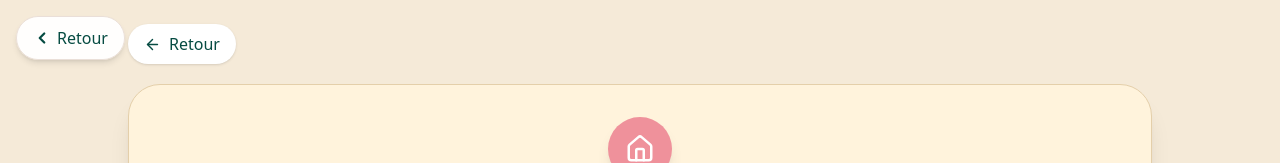
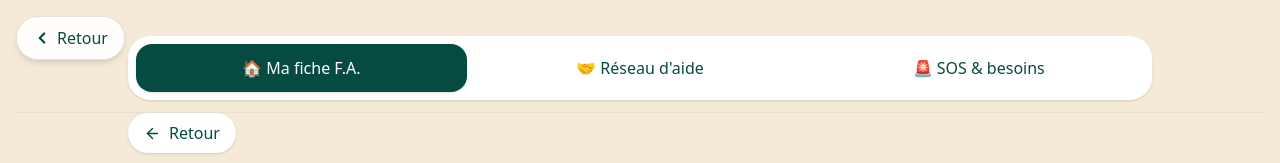
Before and after one commit to jonathandrouillon-commits/taui-te-ora, a Next.js app: page /famille-accueil in a window 1280 px wide. Shown: the top 163 px of the page. Built offline with nearby package versions, Linux system fonts and the light colour scheme; no server answers; the database is empty.

Commit message:
Fusionne Famille accueil avec le reseau aide et les SOS

```diff
--- a/app/famille-accueil/page.tsx
+++ b/app/famille-accueil/page.tsx
@@ -16,6 +16,8 @@ import {
   Users,
 } from "lucide-react";
 import { supabase } from "../lib/supabase";
+import HelpNetworkPage from "../reseau-aide/page";
+import HelpSosPage from "../sos-aide/page";
 
 type FosterProfile = {
   foster_profile_enabled: boolean;
@@ -173,6 +175,17 @@ function structureTypeLabel(
   }
 }
 
+type HelpWorkspaceTab = "fa" | "network" | "sos";
+
+const HELP_NETWORK_ROLES = [
+  "admin",
+  "administrateur",
+  "association",
+  "refuge",
+  "fourriere",
+  "benevole",
+];
+
 export default function FamilleAccueilPage() {
   const router = useRouter();
   const [profile, setProfile] = useState<FosterProfile>(EMPTY_PROFILE);
@@ -184,6 +197,8 @@ export default function FamilleAccueilPage() {
   const [selectedPrefs, setSelectedPrefs] = useState<string[]>([]);
   const [noPreference, setNoPreference] = useState(true);
   const [structureSearch, setStructureSearch] = useState("");
+  const [activeTab, setActiveTab] = useState<HelpWorkspaceTab>("fa");
+  const [currentRole, setCurrentRole] = useState("");
 
   useEffect(() => {
     let active = true;
@@ -212,6 +227,7 @@ export default function FamilleAccueilPage() {
             supabase
               .from("profiles")
               .select(`
+                role,
                 foster_profile_enabled,
                 foster_accepts_dogs,
                 foster_accepts_cats,
@@ -289,6 +305,11 @@ export default function FamilleAccueilPage() {
         const d = profileResult.data;
 
         if (d) {
+          setCurrentRole(
+            String(d.role || "")
+              .trim()
+              .toLowerCase()
+          );
           setProfile({
             foster_profile_enabled: Boolean(d.foster_profile_enabled),
             foster_accepts_dogs: Boolean(d.foster_accepts_dogs),
@@ -629,6 +650,9 @@ export default function FamilleAccueilPage() {
     }
   }
 
+  const canAccessPrivateNetwork =
+    HELP_NETWORK_ROLES.includes(currentRole);
+
   if (loading) {
     return (
       <main className="flex min-h-[100dvh] items-center justify-center bg-[#f5ead8] px-4">
@@ -642,8 +666,50 @@ export default function FamilleAccueilPage() {
     );
   }
 
+  if (activeTab === "network") {
+    return (
+      <>
+        <HelpWorkspaceTabs
+          activeTab={activeTab}
+          onChange={setActiveTab}
+        />
+
+        {canAccessPrivateNetwork ? (
+          <HelpNetworkPage />
+        ) : (
+          <PrivateHelpAccessMessage
+            onBack={() => setActiveTab("fa")}
+          />
+        )}
+      </>
+    );
+  }
+
+  if (activeTab === "sos") {
+    return (
+      <>
+        <HelpWorkspaceTabs
+          activeTab={activeTab}
+          onChange={setActiveTab}
+        />
+
+        {canAccessPrivateNetwork ? (
+          <HelpSosPage />
+        ) : (
+          <PrivateHelpAccessMessage
+            onBack={() => setActiveTab("fa")}
+          />
+        )}
+      </>
+    );
+  }
+
   return (
     <main className="min-h-[100dvh] bg-[#f5ead8] px-4 py-6 pb-28 text-[#3b2417]">
+      <HelpWorkspaceTabs
+        activeTab={activeTab}
+        onChange={setActiveTab}
+      />
       <form onSubmit={save} className="mx-auto max-w-5xl">
         <button
           type="button"
@@ -1070,6 +1136,92 @@ export default function FamilleAccueilPage() {
   );
 }
 
+function HelpWorkspaceTabs({
+  activeTab,
+  onChange,
+}: {
+  activeTab: HelpWorkspaceTab;
+  onChange: (tab: HelpWorkspaceTab) => void;
+}) {
+  const tabs: Array<{
+    key: HelpWorkspaceTab;
+    label: string;
+    icon: string;
+  }> = [
+    {
+      key: "fa",
+      label: "Ma fiche F.A.",
+      icon: "🏠",
+    },
+    {
+      key: "network",
+      label: "Réseau d'aide",
+      icon: "🤝",
+    },
+    {
+      key: "sos",
+      label: "SOS & besoins",
+      icon: "🚨",
+    },
+  ];
+
+  return (
+    <div className="sticky top-0 z-[60] border-b border-[#e7ddd1] bg-[#f5ead8]/95 px-4 py-3 backdrop-blur">
+      <div className="mx-auto flex max-w-5xl gap-2 overflow-x-auto rounded-[22px] bg-white p-2 shadow-sm">
+        {tabs.map((tab) => (
+          <button
+            key={tab.key}
+            type="button"
+            onClick={() => onChange(tab.key)}
+            className={`min-w-max flex-1 rounded-[16px] px-4 py-3 text-sm font-black transition ${
+              activeTab === tab.key
+                ? "bg-[#064b42] text-white shadow"
+                : "bg-transparent text-[#064b42] hover:bg-[#f8f4ec]"
+            }`}
+          >
+            {tab.icon} {tab.label}
+          </button>
+        ))}
+      </div>
+    </div>
+  );
+}
+
+function PrivateHelpAccessMessage({
+  onBack,
+}: {
+  onBack: () => void;
+}) {
+  return (
+    <main className="min-h-[100dvh] bg-[#fbf7ef] px-4 py-12">
+      <section className="mx-auto max-w-xl rounded-[30px] bg-white p-7 text-center shadow-sm">
+        <div className="mx-auto flex h-14 w-14 items-center justify-center rounded-full bg-[#e7f3ef] text-2xl">
+          🔒
+        </div>
+
+        <h2 className="mt-5 text-2xl font-black text-[#064b42]">
+          Espace réservé
+        </h2>
+
+        <p className="mt-3 text-sm leading-6 text-[#756d67]">
+          Vous pouvez créer et gérer votre fiche Famille d&apos;accueil ici.
+          L&apos;accès aux coordonnées du Réseau d&apos;aide et à la gestion des SOS
+          reste réservé aux associations, refuges, fourrières, bénévoles et à
+          l&apos;administration.
+        </p>
+
+        <button
+          type="button"
+          onClick={onBack}
+          className="mt-6 rounded-full bg-[#064b42] px-6 py-3 font-black text-white"
+        >
+          Retour à ma fiche F.A.
+        </button>
+      </section>
+    </main>
+  );
+}
+
 function Section({
   icon,
   title,
```
